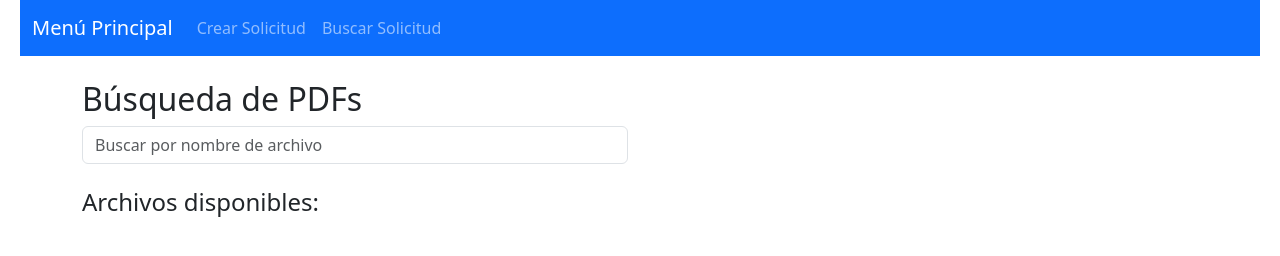
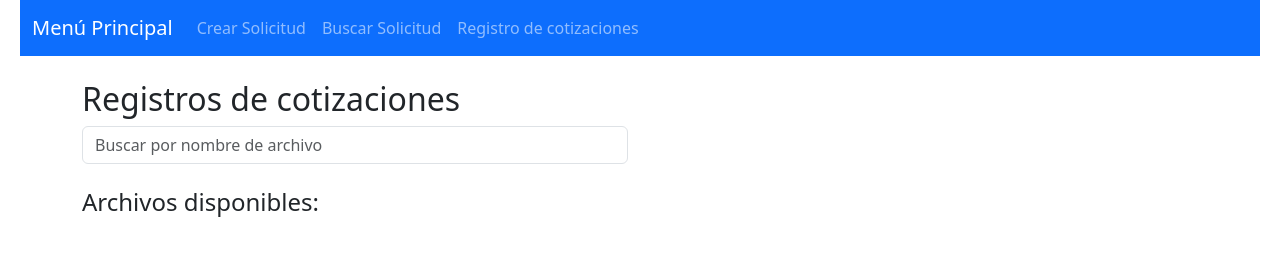
Before and after one commit to IrvingRobles/controlLabServer, a website: page views/busquedaPdf.html in a window 1280 px wide. Drawn offline with nearby package versions, Linux system fonts and the light colour scheme; no server answers.

Commit message:
cambios navbar

```diff
--- a/views/busquedaPdf.html
+++ b/views/busquedaPdf.html
@@ -13,8 +13,7 @@
     <nav class="navbar navbar-expand-lg navbar-dark bg-primary">
         <div class="container-fluid">
             <a class="navbar-brand" href="index.html">Menú Principal</a>
-            <button class="navbar-toggler" type="button" data-bs-toggle="collapse" data-bs-target="#navbarNav"
-                aria-controls="navbarNav" aria-expanded="false" aria-label="Toggle navigation">
+            <button class="navbar-toggler" type="button" data-bs-toggle="collapse" data-bs-target="#navbarNav" aria-controls="navbarNav" aria-expanded="false" aria-label="Toggle navigation">
                 <span class="navbar-toggler-icon"></span>
             </button>
             <div class="collapse navbar-collapse" id="navbarNav">
@@ -25,13 +24,17 @@
                     <li class="nav-item">
                         <a class="nav-link" href="buscar.html">Buscar Solicitud</a>
                     </li>
+                    <li class="nav-item">
+                        <a class="nav-link" href="busquedaPdf.html">Registro de cotizaciones</a>
+                    </li>
                 </ul>
             </div>
         </div>
     </nav>
 
+
     <div class="container mt-4">
-        <h2>Búsqueda de PDFs</h2>
+        <h2>Registros de cotizaciones</h2>
 
         <div class="row mb-3">
             <div class="col-md-6">
@@ -108,6 +111,8 @@
         // Llamar a la función al cargar la página
         document.addEventListener('DOMContentLoaded', fetchPDFs);
     </script>
+        <script src="https://cdn.jsdelivr.net/npm/bootstrap@5.1.3/dist/js/bootstrap.bundle.min.js"></script>
+
 </body>
 
 </html>
```
Also changed, not shown: views/buscar.html (+3 -0 lines), views/index.html (+1 -1 lines), views/registro.html (+3 -0 lines).
